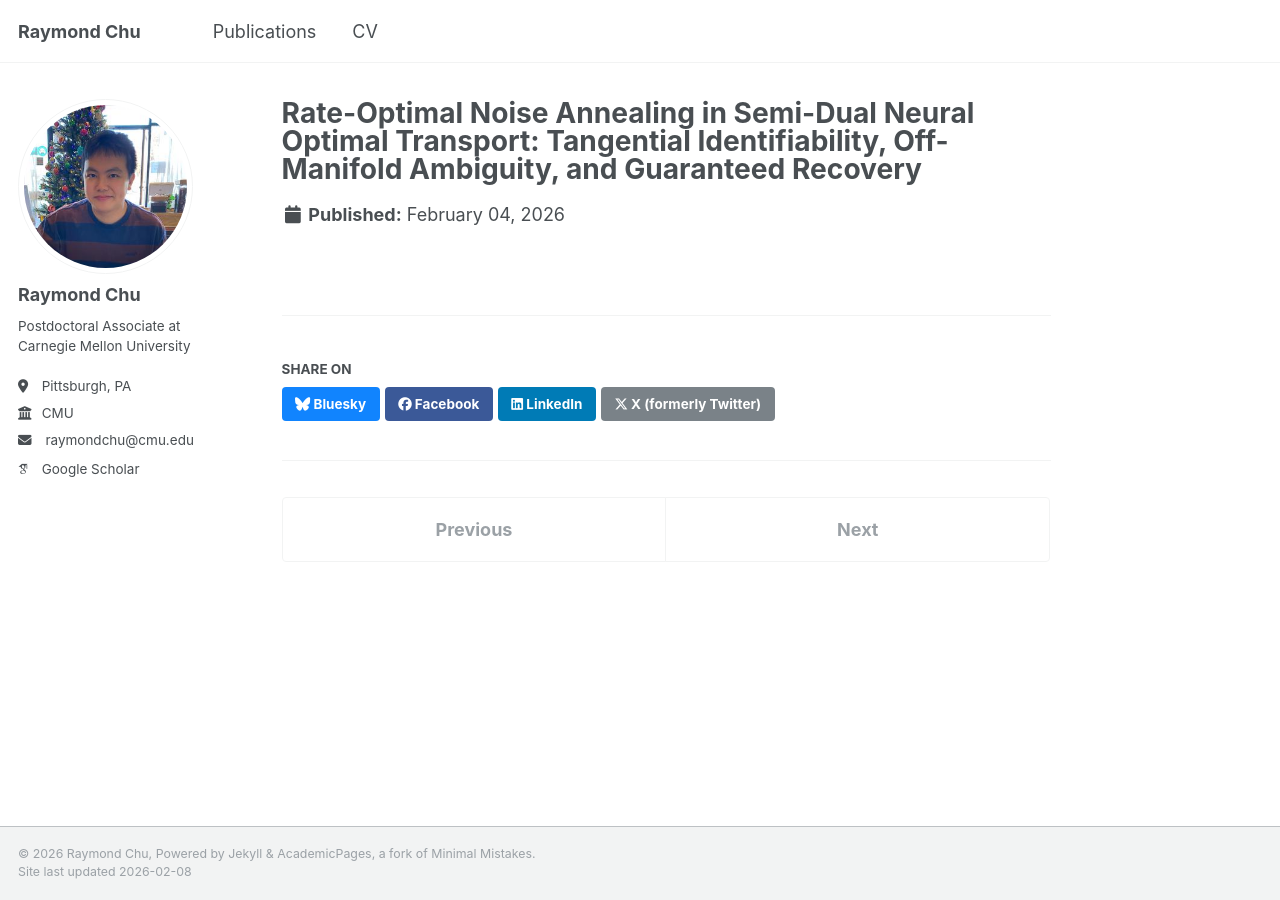
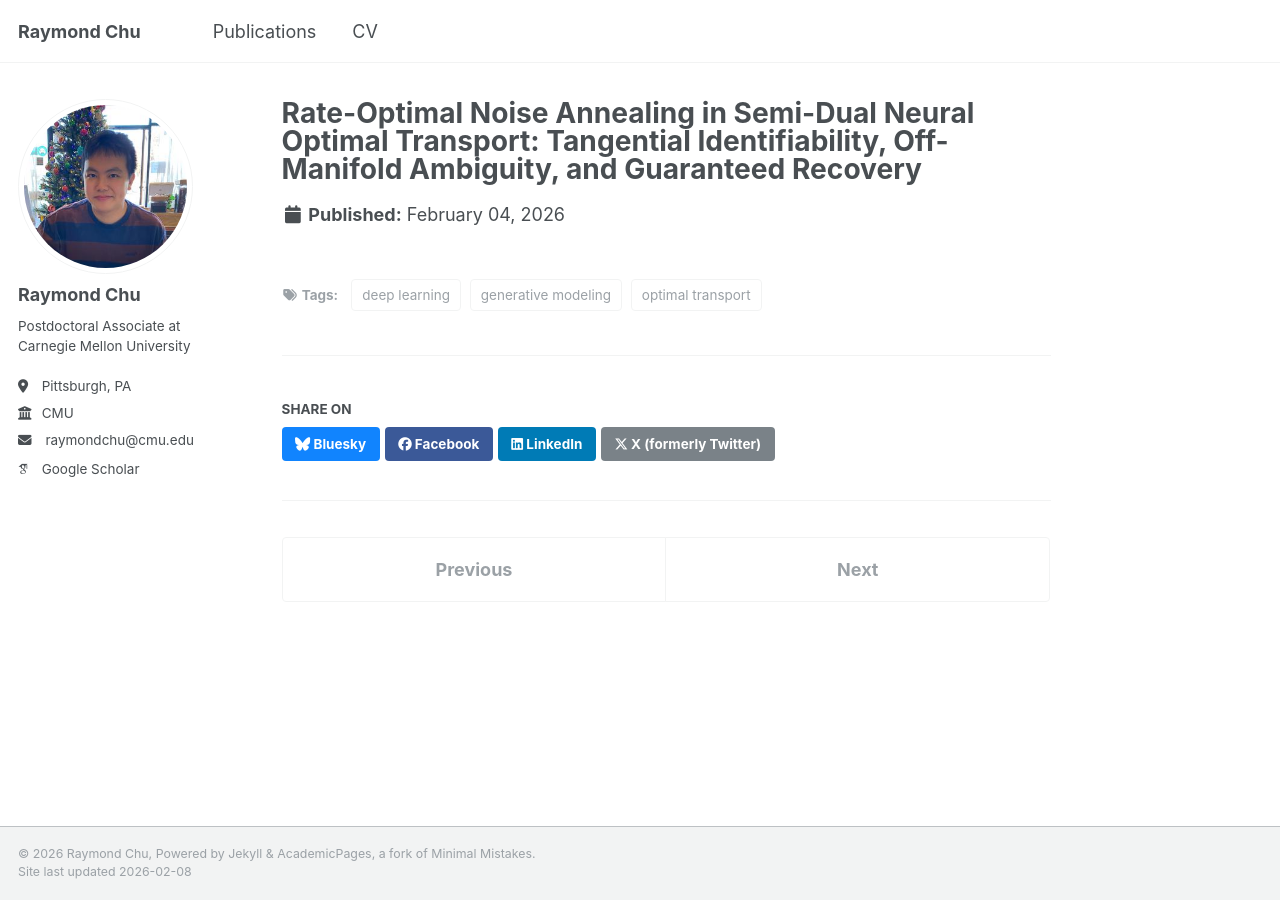
Before and after one commit to rchumath/rchumath.github.io, a Jekyll site: the page built from _publications/rate_optimal.md, in a window 1280 px wide. Built offline with Jekyll 4.4.1, drawn with Linux system fonts in a browser that asks for light colours; some web fonts are replaced.

Commit message:
Update rate_optimal.md

```diff
--- a/_publications/rate_optimal.md
+++ b/_publications/rate_optimal.md
@@ -5,6 +5,10 @@ category: preprints
 permalink: /publication/rate-optimal-noise-annealing-neural-ot/
 date: 2026-02-04
 authors: "Jaewoong Choi, Dohyun Kwon"
+tags:
+  - optimal transport
+  - deep learning
+  - generative modeling
 arxiv: https://arxiv.org/abs/2602.04110
 external_url: https://arxiv.org/abs/2602.04110
 paperurl: https://arxiv.org/abs/2602.04110
```
